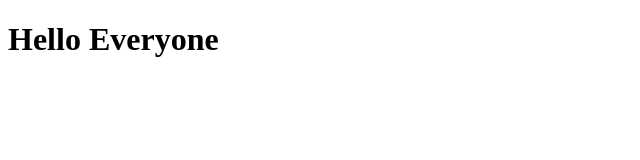
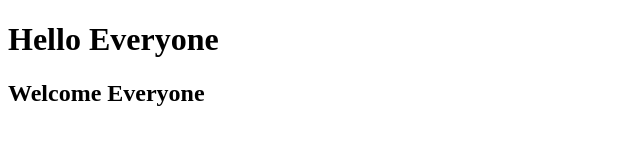
Before and after one commit to Rethinavel-SK/Internship-Project-1, a plain HTML site: page index3.html in a window 1280 px wide. Shown: the whole page, without its empty margins (0-640 px from the left). Drawn offline with Linux system fonts and the light colour scheme.

Commit message:
file is changed

```diff
--- a/index3.html
+++ b/index3.html
@@ -7,5 +7,6 @@
 </head>
 <body>
     <h1>Hello Everyone</h1>
+    <h2>Welcome Everyone</h2>
 </body>
 </html>
```
